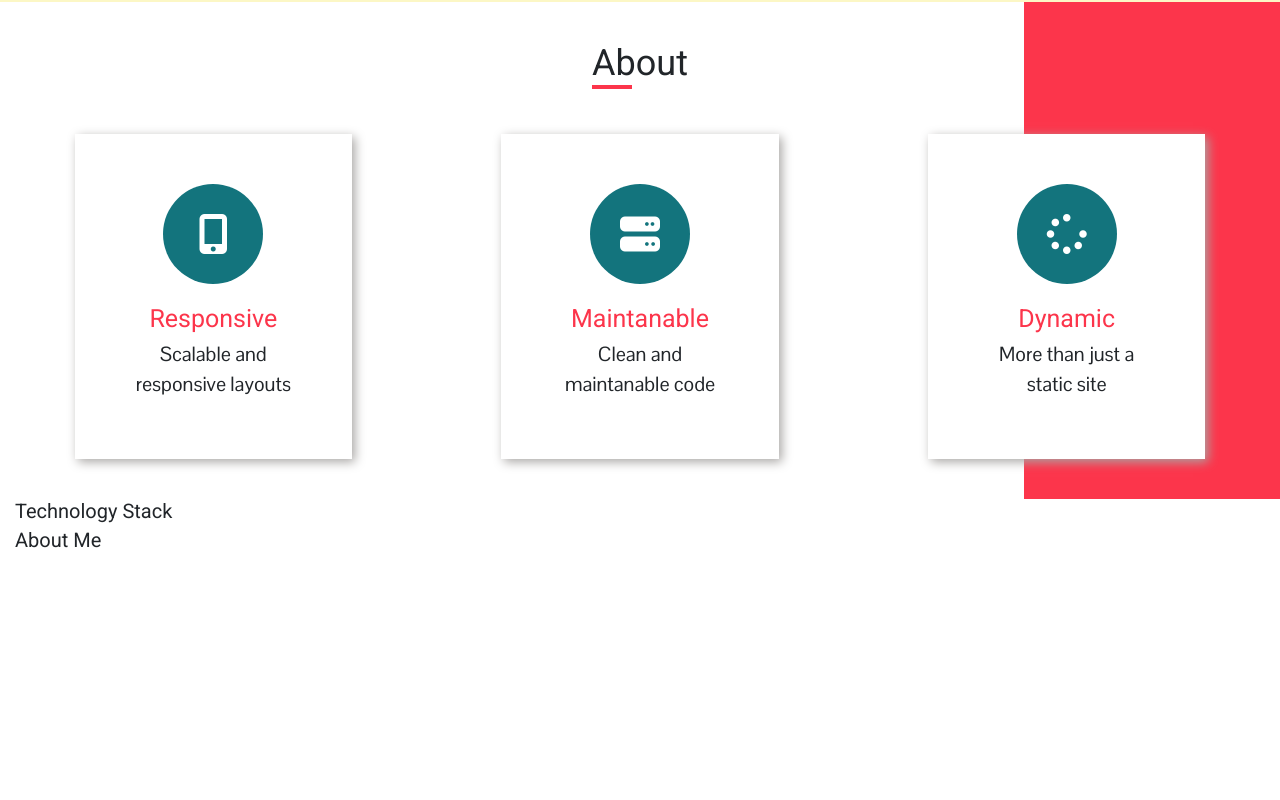
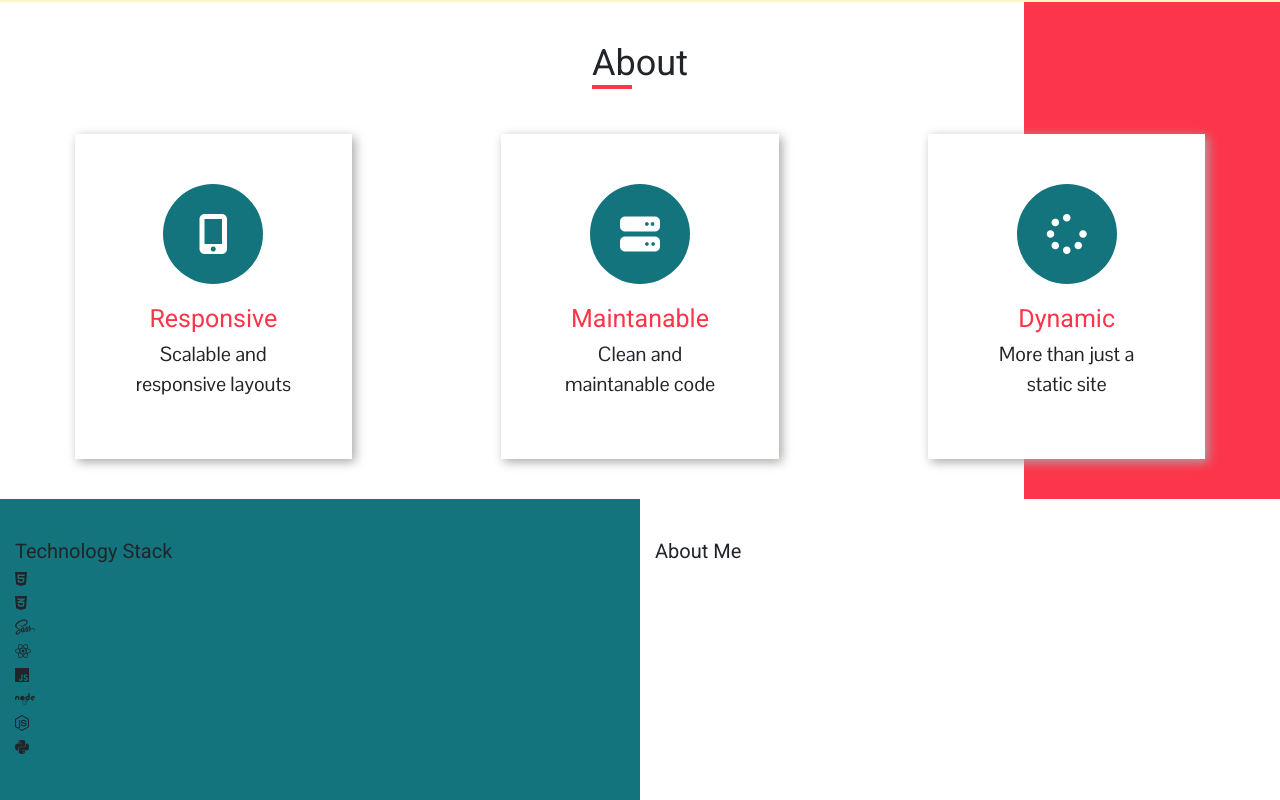
Before and after one commit to Kerri-AnnBates/official-portfolio, a React (Create React App) app: page / in a window 1280 px wide. Shown: the part 862-1662 px from the top of the page. Before the commit the page ends 1419 px from the top, so only its background shows below. Built offline with nearby package versions, Linux system fonts and the light colour scheme.

Commit message:
set up tech stack

```diff
--- a/src/components/main/TechDetails.js
+++ b/src/components/main/TechDetails.js
@@ -7,8 +7,15 @@ const TechDetails = () => {
 			<div className="tech-stack">
 				<Container fluid={true}>
 					<h2>Technology Stack</h2>
-					<div className="tech-grid">
-
+					<div className="tech-flex">
+						<div className="flex-item"><i class="fab fa-html5"></i></div>
+						<div className="flex-item"><i class="fab fa-css3-alt"></i></div>
+						<div className="flex-item"><i class="fab fa-sass"></i></div>
+						<div className="flex-item"><i class="fab fa-react"></i></div>
+						<div className="flex-item"><i class="fab fa-js"></i></div>
+						<div className="flex-item"><i class="fab fa-node"></i></div>
+						<div className="flex-item"><i class="fab fa-node-js"></i></div>
+						<div className="flex-item"><i class="fab fa-python"></i></div>
 					</div>
 				</Container>
 			</div>
--- a/src/styles/about.scss
+++ b/src/styles/about.scss
@@ -1,5 +1,6 @@
 .about-section {
 	position: relative;
+	padding : 4rem 0;
 
 	.bar {
 		background-color: #FC354B;
@@ -46,5 +47,20 @@
 			font-size: $quickIconFontSize;
 		}
 	}
+}
 
+.detailed-info {
+	display              : grid;
+	grid-template-columns: 1fr 1fr;
+	grid-template-rows   : 1fr;
+
+	.tech-stack,
+	.about-detail {
+		flex-basis: 50%;
+		padding   : 4rem 0;
+	}
 }
+
+.tech-stack {
+	background-color: $mainColor;
+}
--- a/src/styles/global.scss
+++ b/src/styles/global.scss
@@ -44,10 +44,6 @@ h1 {
 	font-size: $lgHeaderFontSize;
 }
 
-.about-section {
-	padding: 4rem 0;
-}
-
 .sub-titles {
 	margin-bottom: 4rem;
 	text-align   : center;
```
